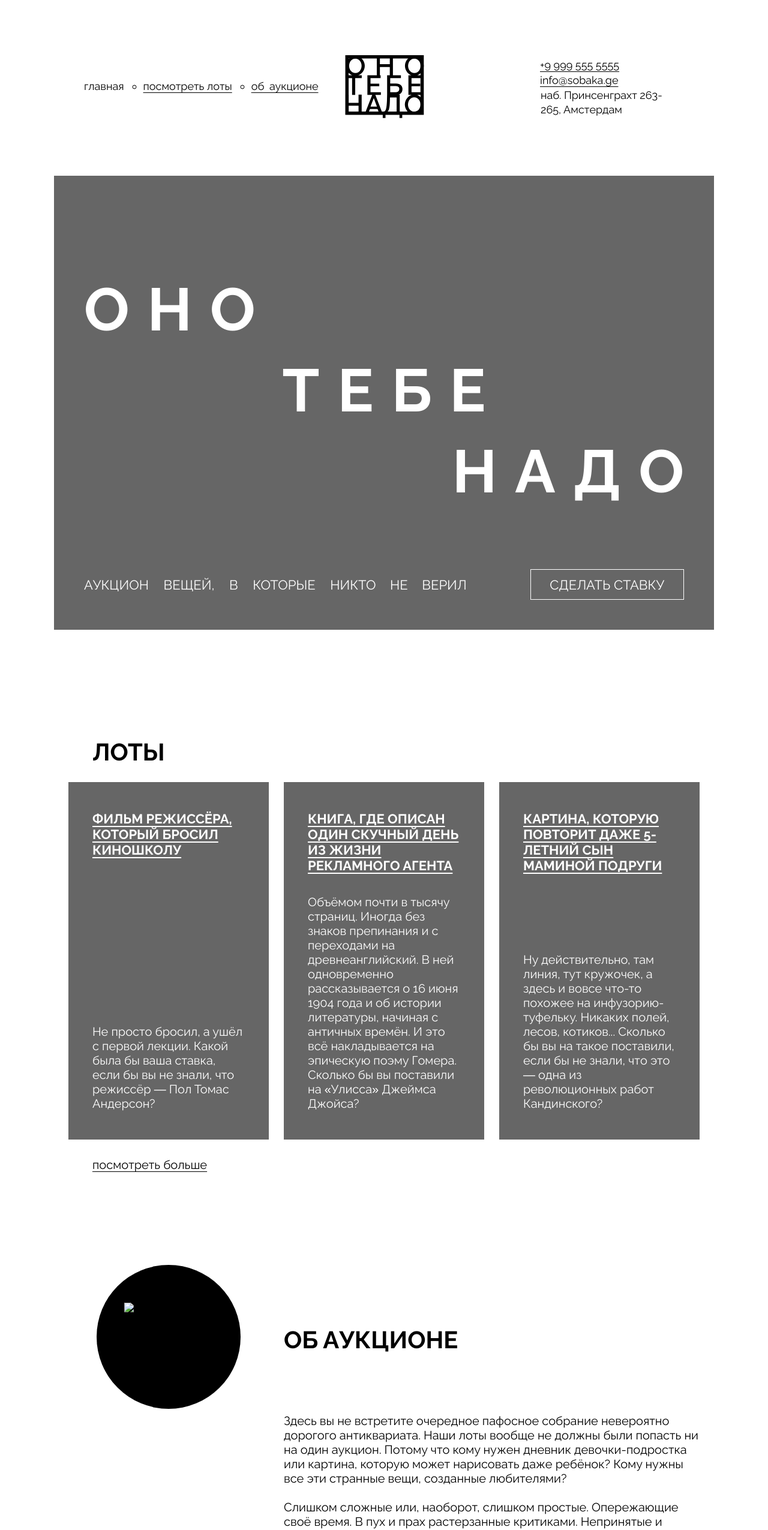
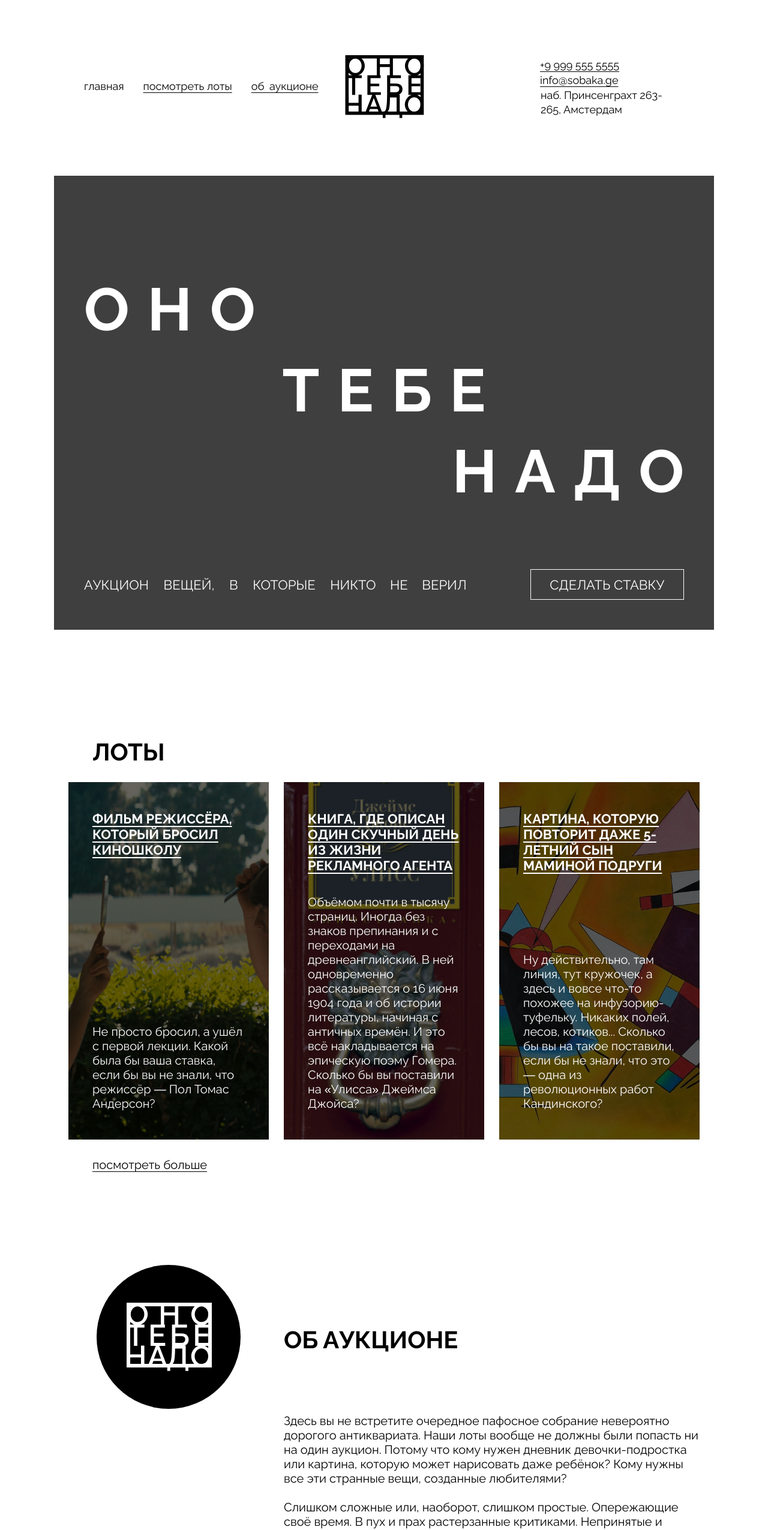
Before and after one commit to Escalt123/ono-tebe-nado-fd, a plain HTML site: page index.html in a window 1280 px wide. Shown: the top 2551 px of the page at 60% size. Drawn offline with Linux system fonts and the light colour scheme; the site is published under a folder, as on GitHub Pages, so addresses that start at the root find nothing.

Commit message:
Исправлены ошибки, обнаруженные на ревью, в файлах index.html и style.css

```diff
--- a/index.html
+++ b/index.html
@@ -13,9 +13,7 @@
     <header class="header">
       <nav class="header__menu">
         <ul class="header__links-list">
-          <li
-            class="header__links-list-item header__links-list-item_no-bullit header__link_active"
-          >
+          <li class="header__links-list-item header__link_active">
             <a class="header__link">главная</a>
           </li>
 
@@ -50,7 +48,7 @@
       <section class="cover">
         <div class="overlay"></div>
         <h1 class="cover__title">
-          <span class="aligned-text_left">ОНО</span>
+          <span class="aligned-text_left">оНО</span>
           <span class="aligned-text_center"
             >ТЕБ<span class="no-letter-spacing">Е</span></span
           >
@@ -93,9 +91,9 @@
             <a class="card-link">
               <article class="card card_type_book">
                 <div class="overlay"></div>
-                <h4 class="card__title">
+                <h3 class="card__title">
                   Книга, где описан один скучный день из жизни рекламного агента
-                </h4>
+                </h3>
                 <p class="card__text">
                   Объёмом почти в тысячу страниц. Иногда без знаков препинания и
                   с переходами на древнеанглийский. В ней одновременно
@@ -112,9 +110,9 @@
             <a class="card-link">
               <article class="card card_type_picture">
                 <div class="overlay"></div>
-                <h4 class="card__title">
+                <h3 class="card__title">
                   Картина, которую повторит даже 5-летний сын маминой подруги
-                </h4>
+                </h3>
                 <p class="card__text">
                   Ну действительно, там линия, тут кружочек, а здесь и вовсе
                   что-то похожее на инфузорию-туфельку. Никаких полей, лесов,
@@ -134,7 +132,7 @@
           <div class="about__logo">
             <img
               class="about__logo-image"
-              src="/images/logo-white.svg"
+              src="./images/logo-white.svg"
               alt="Логотип аукциона"
             />
           </div>
@@ -193,7 +191,7 @@
           <a class="footer__social-link">
             <img
               class="footer__social-icon"
-              src="/images/yt.svg"
+              src="./images/yt.svg"
               alt="YouTube" />
           </a>
         </li>
@@ -202,7 +200,7 @@
           <a class="footer__social-link">
             <img
               class="footer__social-icon"
-              src="/images/vk.svg"
+              src="./images/vk.svg"
               alt="ВКонтакте" />
           </a>
         </li>
@@ -211,7 +209,7 @@
           <a class="footer__social-link">
             <img
               class="footer__social-icon"
-              src="/images/pinterest.svg"
+              src="./images/pinterest.svg"
               alt="Pinterest"
             />
           </a>
--- a/styles/style.css
+++ b/styles/style.css
@@ -24,7 +24,7 @@
   text-underline-offset: 4px;
 }
 
-.header__links-list-item_no-bullit {
+.header__links-list:first-of-type {
   list-style: none;
 }
 
@@ -69,9 +69,8 @@
 
 .cover {
   position: relative;
-  min-height: 757px;
   padding: 165px 50px 50px 50px;
-  background-image: url("/images/cover.jpg");
+  background-image: url("../images/cover.jpg");
   background-repeat: no-repeat;
   background-position: center;
   background-size: cover;
@@ -89,7 +88,7 @@
   z-index: 2;
   display: flex;
   flex-direction: column;
-  color: #ffffff;
+  color: #fff;
   font-weight: 700;
   font-size: 100px;
   line-height: 115%;
@@ -98,7 +97,6 @@
 }
 
 .aligned-text_left {
-  height: 115px;
   text-align: start;
 }
 
@@ -198,15 +196,15 @@
 }
 
 .card_type_film {
-  background-image: url("/images/card-lot-01.jpg");
+  background-image: url("../images/card-lot-01.jpg");
 }
 
 .card_type_book {
-  background-image: url("/images/card-lot-02.jpg");
+  background-image: url("../images/card-lot-02.jpg");
 }
 
 .card_type_picture {
-  background-image: url("/images/card-lot-03.jpg");
+  background-image: url("../images/card-lot-03.jpg");
 }
 
 .card__title {
```
